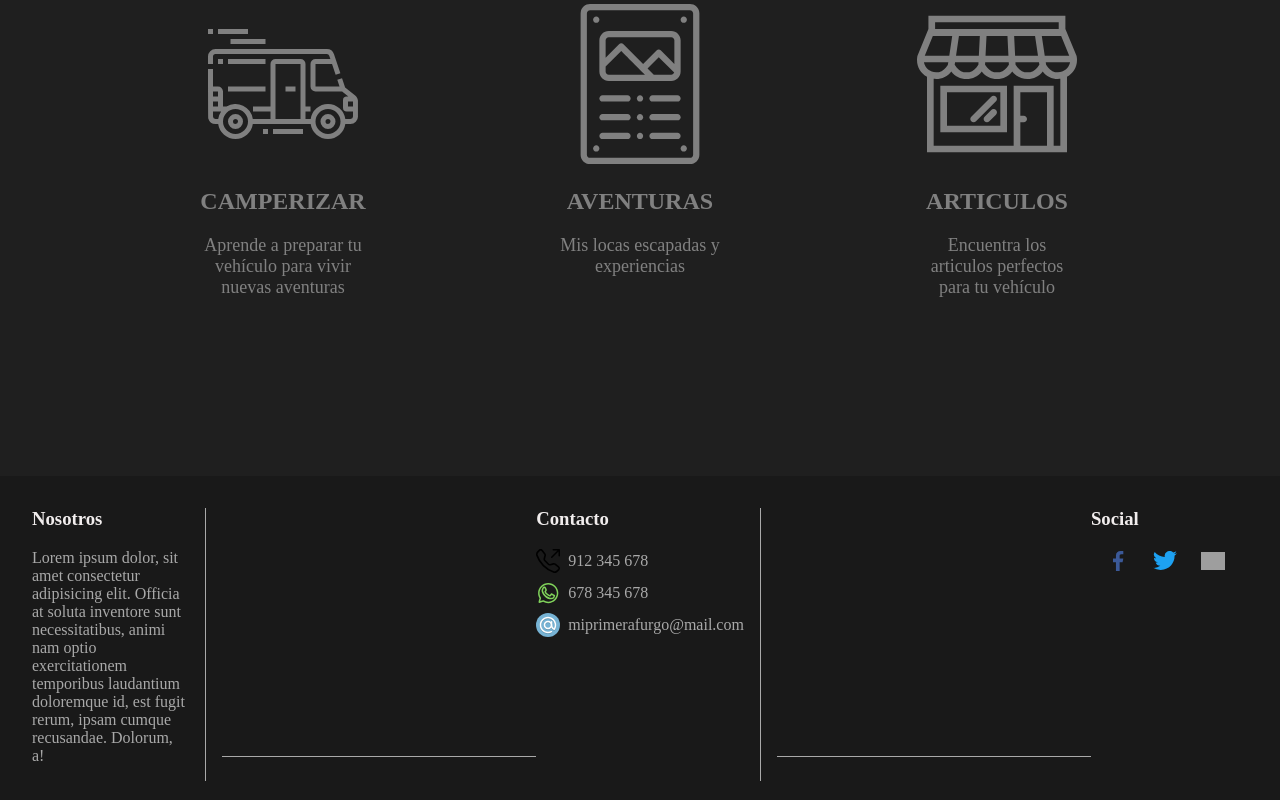
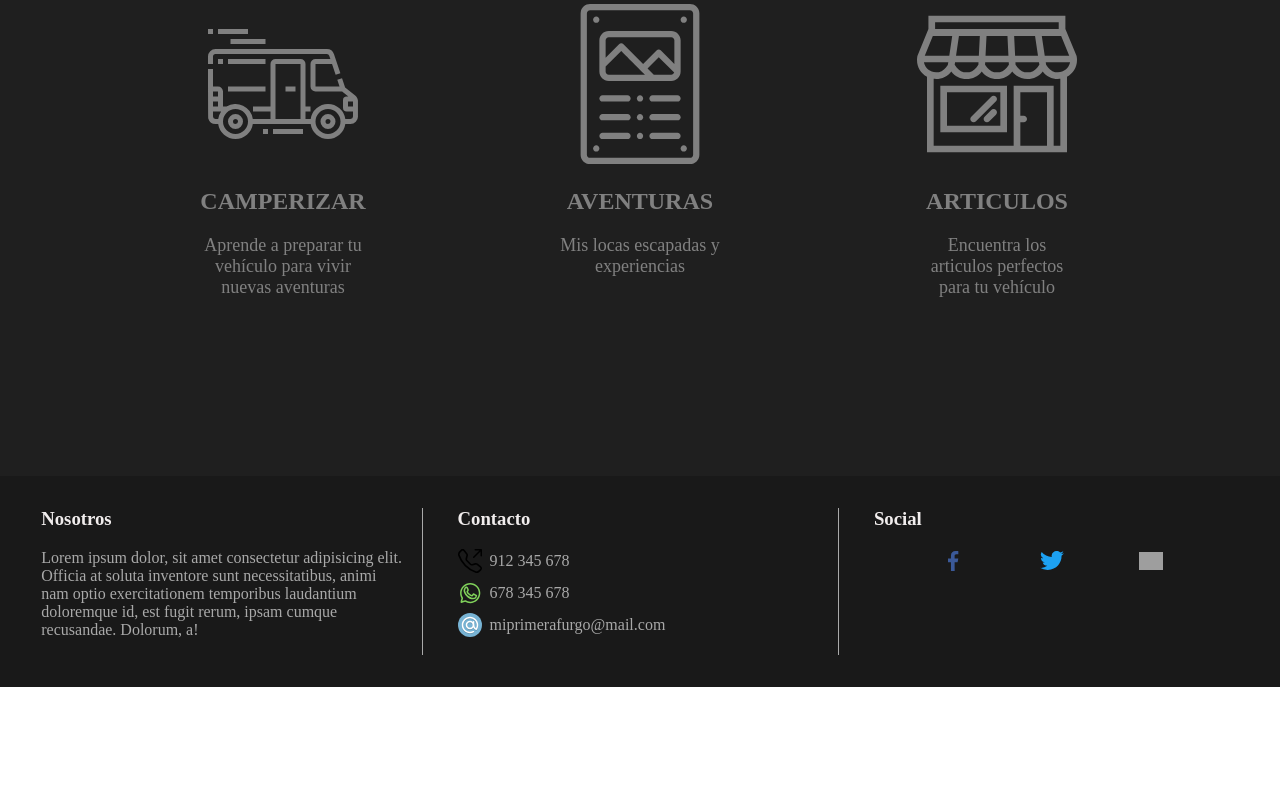
Before and after one commit to j0tac3/miprimerafurgo, an Angular app: page /home in a window 1280 px wide. Shown: the part 244-1044 px from the top of the page. After the commit the page ends 931 px from the top, so only its background shows below. Built offline with nearby package versions, Linux system fonts and the light colour scheme; grey boxes are pictures that could not be loaded.

Commit message:
Maquetando el footer

```diff
--- a/src/app/components/home-components/footer/footer.component.css
+++ b/src/app/components/home-components/footer/footer.component.css
@@ -45,11 +45,6 @@
     justify-content: space-evenly;
 }
 .separador{
-    border-bottom: thin solid;
-    width: 60%;
-    margin: 0 auto;
-    margin-bottom: 1.5rem;
-    margin-top: 1.5rem;
 }
 
 @media screen and (max-width: 750px) {
```
